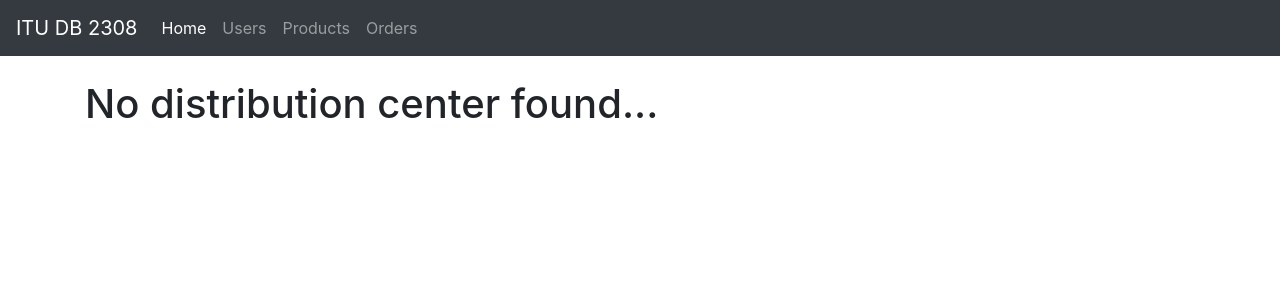
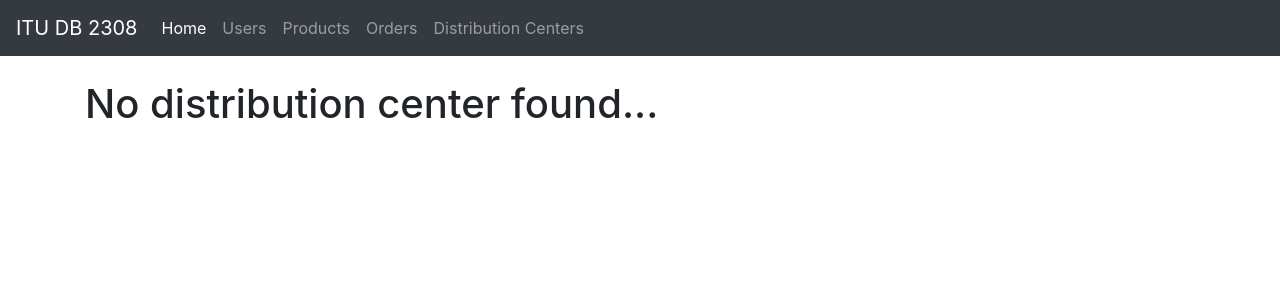
Before and after one commit to itudb2308/itudb2308, a Flask app: page /admin/distributionCenters/ in a window 1280 px wide. Shown: the top 300 px of the page. Run offline with Flask 3, Linux system fonts and the light colour scheme; data that the repository does not hold is empty; some libraries are stand-ins or nearby versions.

Commit message:
Distribution centers page added to navbar.

```diff
--- a/src/templates/base.html
+++ b/src/templates/base.html
@@ -26,6 +26,7 @@
                 <a class="nav-link" href="{{ url_for('admin.users.usersPage') }}">Users</a>
                 <a class="nav-link" href="{{ url_for('admin.products.productsPage') }}">Products</a>
                 <a class="nav-link" href="{{ url_for('admin.orders.ordersPage') }}">Orders</a>
+                <a class="nav-link" href="{{ url_for('admin.distributionCenters.distributionCentersPage') }}">Distribution Centers</a>
             </div>
         </div>
     </nav>
```
